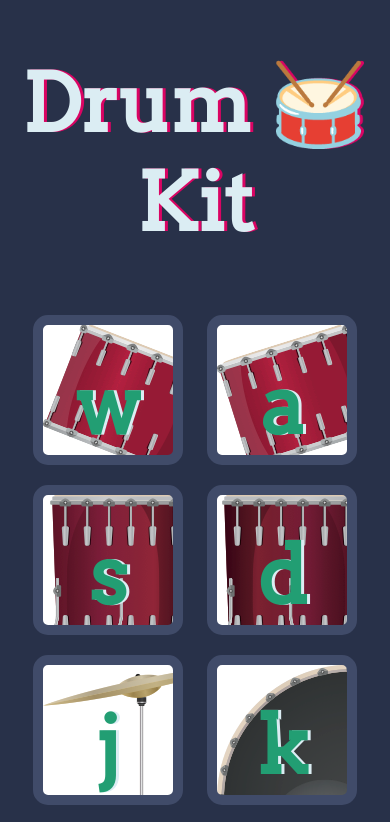
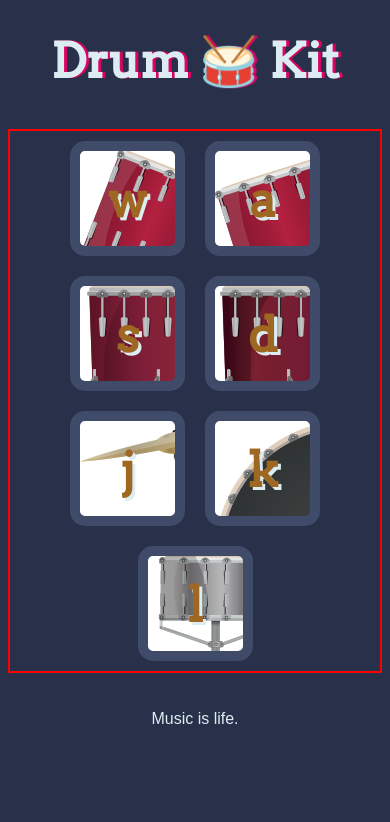
Before and after one commit to gargajit/drum_kit, a plain HTML site: page index.html in a window 390 px wide. Shown: the top 822 px of the page. Drawn offline with Linux system fonts and the light colour scheme.

Commit message:
Update styles.css

```diff
--- a/styles.css
+++ b/styles.css
@@ -86,3 +86,27 @@ footer {
   margin: 10px;
   background-color: white;
 }
+
+
+@media(max-width: 750px) {
+  h1 {
+    font-size: 3rem;
+  }
+  .set {
+    display: flex;
+    flex-wrap: wrap;
+    justify-content: center;
+    border: 2px solid red;
+  }
+
+  .drum {
+    font-size: 3rem;
+    color: #9e6822;
+    text-shadow: 3px 3px #DBEDF3;
+    width: 115px;
+    height: 115px;
+    text-align: center;
+    margin: 10px;
+    background-color: white;
+  }
+}
```
